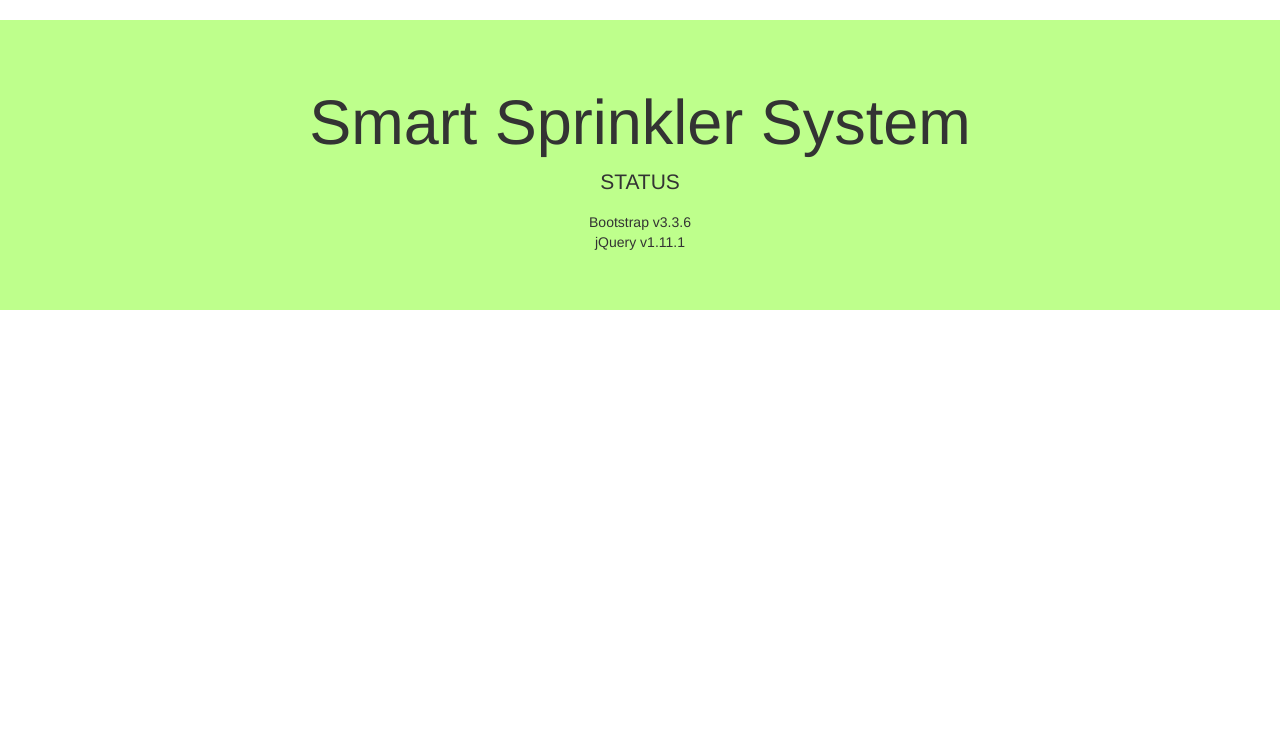
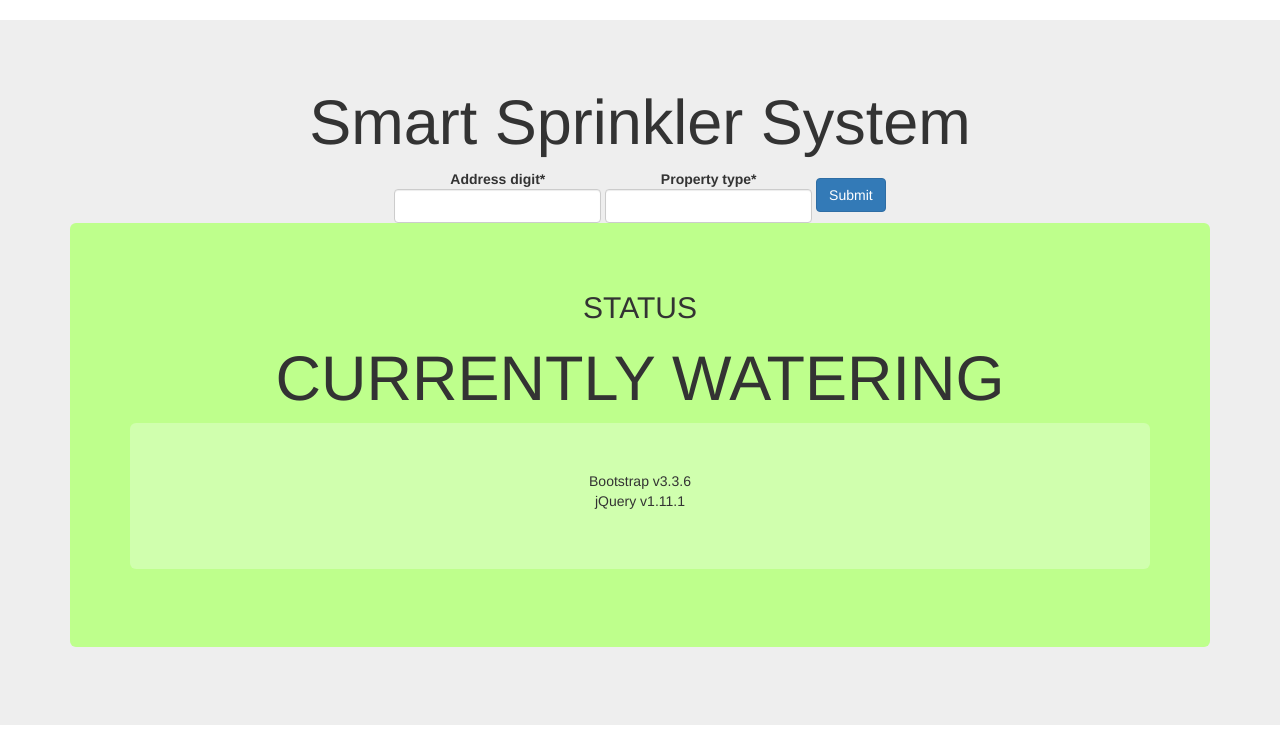
Before and after one commit to jrrios/smart-sprinkler, a Django app: page / in a window 1280 px wide. Shown: the part 51-806 px from the top of the page. Before the commit the page ends 361 px from the top, so only its background shows below. Run offline with Django 3.2, Linux system fonts and the light colour scheme; some libraries are stand-ins or nearby versions.

Commit message:
finished posting input to backend for processing; more ui touchups

```diff
--- a/src/sprinkler/settings.py
+++ b/src/sprinkler/settings.py
@@ -38,8 +38,11 @@ INSTALLED_APPS = (
     'django.contrib.messages',
     'django.contrib.staticfiles',
 
-    #created apps
+    # created apps
     'sprinkler_dashboard',
+
+    # imported apps
+    'crispy_forms',
 )
 
 MIDDLEWARE_CLASSES = (
@@ -102,6 +105,7 @@ USE_TZ = True
 # Static files (CSS, JavaScript, Images)
 # https://docs.djangoproject.com/en/1.8/howto/static-files/
 
+CRISPY_TEMPLATE_PACK = 'bootstrap3'
 STATIC_URL = '/static/'
 
 STATIC_ROOT = os.path.join(os.path.dirname(BASE_DIR), "static_env")
--- /dev/null
+++ b/src/sprinkler_dashboard/forms.py
@@ -0,0 +1,14 @@
+from django import forms
+from django.core.validators import MaxValueValidator
+
+from crispy_forms.helper import FormHelper
+from crispy_forms.layout import Layout
+
+class PropertyForm(forms.Form):
+	address_digit = forms.IntegerField(validators=[MaxValueValidator(9)])
+	property_type = forms.IntegerField(validators=[MaxValueValidator(9)])
+
+	def __init__(self, *args, **kwargs):
+		super(PropertyForm, self).__init__(*args, **kwargs)
+		self.helper = FormHelper()
+		self.helper.field_class = 'input-group'
--- a/src/sprinkler_dashboard/views.py
+++ b/src/sprinkler_dashboard/views.py
@@ -1,13 +1,23 @@
 from django.shortcuts import render
+
+from .forms import *
 
 # Create your views here.
 def dashboard(request):
 	title = "Smart Sprinkler System"
 	status = True
+	form = PropertyForm(request.POST or None)
 
 	context = {
 		'title': title,
 		'status': status,
+		'form': form,
 	}
 
+	if (request.POST):
+		address_digit = int(*request.POST.get('address_digit'))
+		property_type = int(*request.POST.get('property_type'))
+		# super swain code here
+
+
 	return render (request, 'dashboard.html', context)
--- a/src/templates/dashboard.html
+++ b/src/templates/dashboard.html
@@ -1,3 +1,6 @@
+{% load crispy_forms_tags %}
+{% load staticfiles %}
+
 <!DOCTYPE html>
 <html lang="en">
 
@@ -14,7 +17,7 @@
 <body>
     <!-- Navigation -->
     <nav class="navbar navbar-inverse navbar-static-top" role="navigation">
-        <div class="container">
+      <div class="container"  >
         <!-- Brand and toggle get grouped for better mobile display -->
         <div class="navbar-header">
           <button type="button" class="navbar-toggle" data-toggle="collapse" data-target="#bs-example-navbar-collapse-1">
@@ -38,34 +41,57 @@
               <a href="#">Contact</a>
             </li>
           </ul>
-            </div>
-            <!-- /.navbar-collapse -->
-        </div>
-        <!-- /.container -->
+        </div> <!-- /.navbar-collapse -->
+      </div> <!-- /.container -->
     </nav>
 
     <!-- Page Content -->
-    <div id="status_jumbo" class="jumbotron">
+    <div class="jumbotron">
     <div class="container">
       <div class="row">
+        <div class = "col-lg-12 text-center">
+          <h1>Smart Sprinkler System</h1>
+          <form id="property_form" class="form-inline" method="POST"> {% csrf_token %}
+            {{ form|crispy }}
+            <input id="submit_property" class="btn btn-primary" type="submit" value="Submit">
+          </form>
+        </div>
+      </div>
+    </div>
+    <div class="container">
+      <div id="status_jumbo" class="jumbotron">
+        <div class="row">
           <div class="col-lg-12 text-center">
-                  <h1>Smart Sprinkler System</h1>
-                  <p class="lead">STATUS</p>
+            <h2>STATUS</h2>
+            <h1 id="status_string"></h1>
+            <div id="list_jumbo" class="jumbotron">
+              <div class="row">
+                <div class="col-lg-12">
                   <ul class="list-unstyled">
                     <li>Bootstrap v3.3.6</li>
                     <li>jQuery v1.11.1</li>
                   </ul>
                 </div>
               </div>
-          <!-- /.row -->
             </div>
-      <!-- /.container -->
           </div>
+        </div> <!-- /.row -->
+      </div> <!-- /.jumbotron -->
+    </div> <!-- /.container -->
+
+    </div>
+
 
 <script>
 window.onload = function() {
-  var color = ({{ status|yesno:"true,false" }}) ? "rgb(190,255,140)" : "rgb(255,141,133)";
+  var status = {{ status|yesno:"true,false" }}
+  var color = (status) ? "rgb(190,255,140)" : "rgb(255,141,133)";
+  var innerColor = (status) ? "rgb(208,255,174)" : "rgb(255,174,168)";
+
+
   document.getElementById("status_jumbo").style.backgroundColor=color;
+  document.getElementById("list_jumbo").style.backgroundColor=innerColor;
+  document.getElementById("status_string").innerHTML += (status) ? "CURRENTLY WATERING" : "NOT WATERING"
 };
 </script>
 
```
Lines whose indentation alone changed are shown as unchanged.
